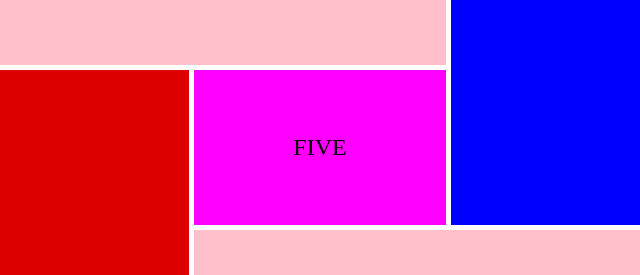
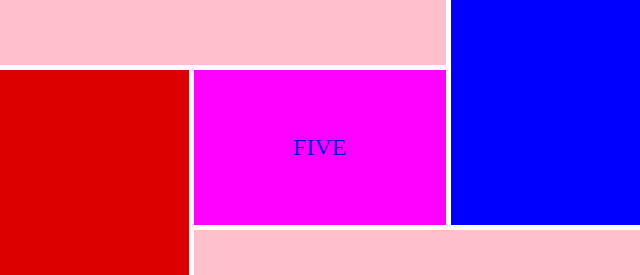
Before and after one commit to jolapaslek/jola, a plain HTML site: page docs/index.html in a window 1280 px wide. Shown: the part 418-693 px from the top of the page, 328-968 px from the left. Drawn offline with Linux system fonts and the light colour scheme.

Commit message:
Update index.html

```diff
--- a/docs/index.html
+++ b/docs/index.html
@@ -4,6 +4,18 @@
     <meta charset="utf-8">
     <title>CSS Units: VW, FR</title>
     <link rel="stylesheet" href="index.css">
+    <style>
+a:link, a:visited {
+    padding: 50px;
+    text-decoration: none;
+    display: inline-block;
+}
+
+
+a:hover, a:active {
+    background-color: #ff00cc;
+}
+</style>
 </head>
 <body>
 
@@ -21,8 +33,9 @@
       FOUR
     </div>
     <div class="five">
-      FIVE
+    <a href="kotki.jpg">FIVE</a>
     </div>
+</div>
 
 </body>
 </html>
```
